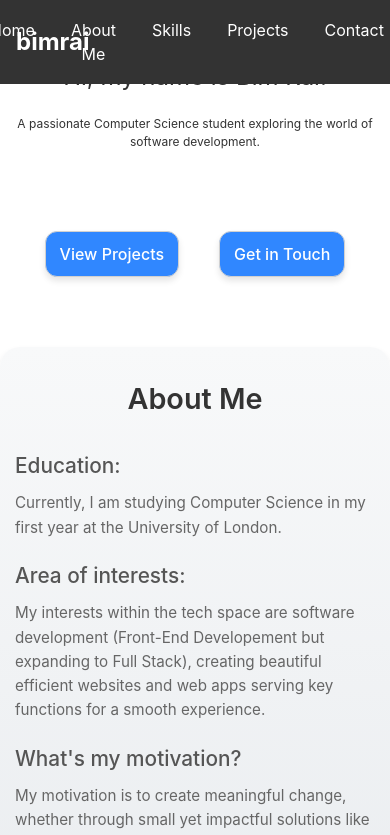
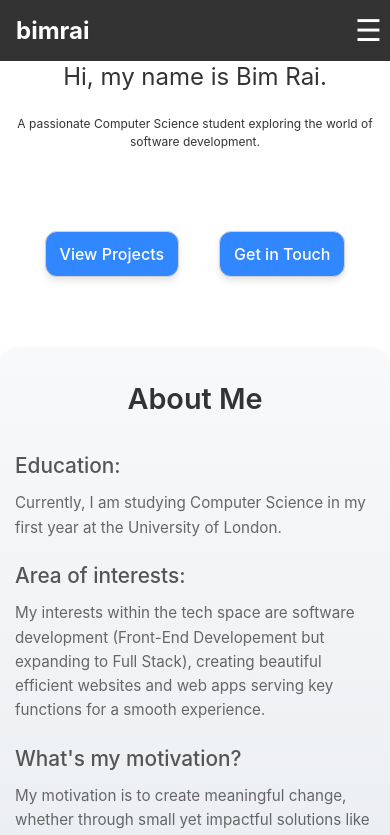
Before and after one commit to BimRai/bimrai_portfolio, a React (Create React App) app: page / in a window 390 px wide. Shown: the top 835 px of the page. Built offline with nearby package versions, Linux system fonts and the light colour scheme.

Commit message:
Fix navbar toggle behavior

```diff
--- a/src/App.css
+++ b/src/App.css
@@ -5,11 +5,12 @@
   width: 100%;
   z-index: 1000;
   display: flex;
-  justify-content: center;
+  justify-content: space-between;
   align-items: center;
   background-color: #333333;
   color: #fff;
   padding: 0.5rem;
+  transition: background-color 0.3s ease;
 }
 
 .logo {
@@ -27,6 +28,7 @@
   display: flex;
   justify-content: center;
   align-items: center;
+  width: 100%;
 }
 
 .navbar-center .nav-links {
@@ -36,11 +38,9 @@
   padding: 0;
 }
 
-
 .navbar-center .nav-links li {
   margin-right: 1rem;
 }
-
 
 .navbar-center .nav-links .nav-button {
   background: none;
@@ -54,6 +54,64 @@
 
 .navbar-center .nav-links .nav-button:hover {
   color: #a7a7a7;
+}
+
+/* Hamburger icon */
+.hamburger {
+  display: none;
+  background: none;
+  border: none;
+  font-size: 30px;
+  color: #fff;
+  cursor: pointer;
+}
+
+/* Mobile menu styling */
+.navbar-center.active .nav-links {
+  display: block;
+}
+
+.navbar-center .nav-links {
+  display: flex;
+}
+
+.navbar-center .nav-links li {
+  margin-right: 1rem;
+}
+
+/* Mobile responsiveness */
+@media screen and (max-width: 768px) {
+  .navbar-center .nav-links {
+    display: none; /* Hide links by default */
+    flex-direction: column;
+    background-color: #333333;
+    position: absolute;
+    top: 50px;
+    right: 0;
+    width: 100%;
+    padding: 1rem;
+    border-radius: 5px;
+  }
+
+  .navbar-center.active .nav-links {
+    display: flex;
+  }
+
+  .navbar-center .nav-links li {
+    margin-right: 0;
+    margin-bottom: 1rem;
+    text-align: center;
+  }
+
+  .navbar-center .nav-links .nav-button {
+    font-size: 1.2rem;
+    padding: 15px;
+  }
+
+  /* Show hamburger menu */
+  .hamburger {
+    display: block;
+  }
 }
 
 .hero {
--- a/src/components/Navbar.js
+++ b/src/components/Navbar.js
@@ -1,4 +1,4 @@
-import React from 'react';
+import React, { useState } from 'react';
 
 const Navbar = ({
   onScrollToHome,
@@ -7,38 +7,51 @@ const Navbar = ({
   onScrollToAboutMe,
   onScrollToContact,
 }) => {
+  const [isMobileMenuOpen, setIsMobileMenuOpen] = useState(false);
+
+  const toggleMenu = () => {
+    setIsMobileMenuOpen(!isMobileMenuOpen);
+  };
+
+  const handleNavLinkClick = () => {
+    setIsMobileMenuOpen(false); // Close the menu when a nav link is clicked
+  };
+
   return (
     <nav className="navbar">
-      <h1 className="logo">bimrai</h1> {/* Add the logo here */}
-      <div className="navbar-center">
+      <h1 className="logo">bimrai</h1>
+      <div className={`navbar-center ${isMobileMenuOpen ? 'active' : ''}`}>
         <ul className="nav-links">
           <li>
-            <button onClick={onScrollToHome} className="nav-button">
+            <button onClick={() => { onScrollToHome(); handleNavLinkClick(); }} className="nav-button">
               Home
             </button>
           </li>
           <li>
-            <button onClick={onScrollToAboutMe} className="nav-button">
+            <button onClick={() => { onScrollToAboutMe(); handleNavLinkClick(); }} className="nav-button">
               About Me
             </button>
           </li>
           <li>
-            <button onClick={onScrollToSkills} className="nav-button">
+            <button onClick={() => { onScrollToSkills(); handleNavLinkClick(); }} className="nav-button">
               Skills
             </button>
           </li>
           <li>
-            <button onClick={onScrollToProjects} className="nav-button">
+            <button onClick={() => { onScrollToProjects(); handleNavLinkClick(); }} className="nav-button">
               Projects
             </button>
           </li>
           <li>
-            <button onClick={onScrollToContact} className="nav-button">
+            <button onClick={() => { onScrollToContact(); handleNavLinkClick(); }} className="nav-button">
               Contact
             </button>
           </li>
         </ul>
       </div>
+      <button className="hamburger" onClick={toggleMenu}>
+        &#9776;
+      </button>
     </nav>
   );
 };
```
